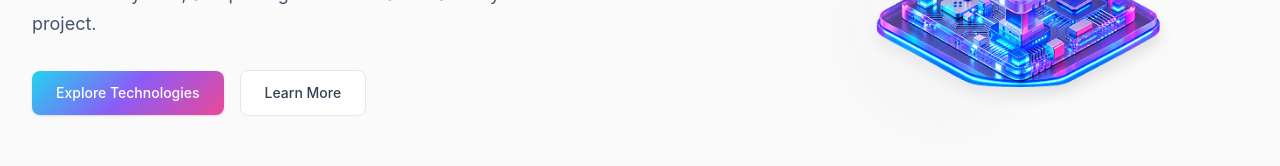
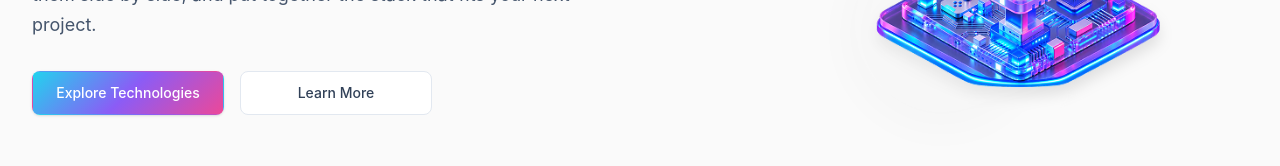
Before and after one commit to srpranto/devstack, a React (Vite) app: page / in a window 1280 px wide. Shown: the part 363-529 px from the top of the page. Built offline with nearby package versions, Linux system fonts and the light colour scheme.

Commit message:
button size fix

```diff
--- a/src/components/Hero.tsx
+++ b/src/components/Hero.tsx
@@ -20,13 +20,13 @@ const Hero = () => {
           <div className="mt-6 sm:mt-8 flex items-center justify-center lg:justify-start gap-3 sm:gap-4">
             <a
               href="#technologies"
-              className="text-white brand-gradient font-medium text-xs sm:text-sm rounded-lg px-5 sm:px-6 py-2.5 sm:py-3 shadow-sm hover:opacity-95 transition-opacity text-center"
+              className="flex-1 sm:flex-none sm:w-48 max-w-48 h-10 sm:h-11 inline-flex items-center justify-center text-white brand-gradient border border-transparent font-medium text-[11px] min-[360px]:text-xs sm:text-sm rounded-lg px-2 min-[360px]:px-4 sm:px-6 shadow-sm hover:opacity-95 transition-opacity text-center whitespace-nowrap"
             >
               Explore Technologies
             </a>
             <a
               href="#about"
-              className="bg-white border border-slate-200 text-slate-700 font-medium text-xs sm:text-sm rounded-lg px-5 sm:px-6 py-2.5 sm:py-3 hover:bg-slate-50 transition-colors text-center"
+              className="flex-1 sm:flex-none sm:w-48 max-w-48 h-10 sm:h-11 inline-flex items-center justify-center bg-white border border-slate-200 text-slate-700 font-medium text-[11px] min-[360px]:text-xs sm:text-sm rounded-lg px-2 min-[360px]:px-4 sm:px-6 hover:bg-slate-50 transition-colors text-center whitespace-nowrap"
             >
               Learn More
             </a>
```
